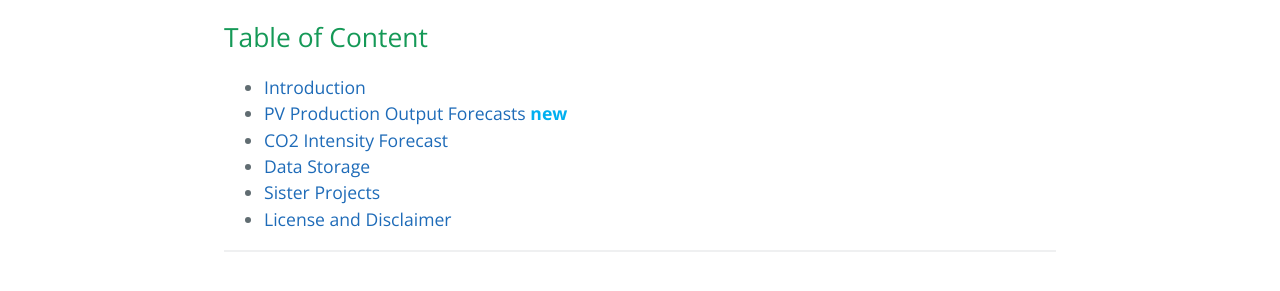
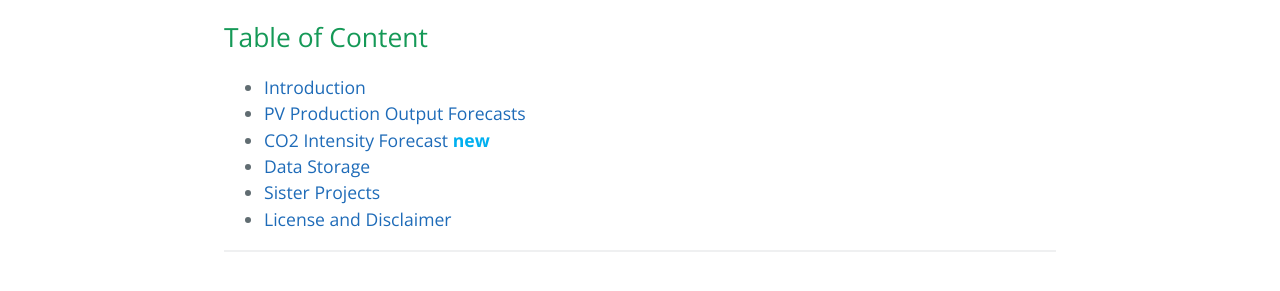
Before and after one commit to StefaE/PVForecast, a Jekyll site: the page built from docs/index.md, in a window 1280 px wide and 900 px high. Shown: the part 396-687 px from the top of the window. Built offline with Jekyll 4.4.1, drawn with Linux system fonts in a browser that asks for light colours.

Commit message:
Update index.md

```diff
--- a/docs/index.md
+++ b/docs/index.md
@@ -12,8 +12,8 @@ Forecasts to optimize electricity consumption for rooftop PV (photo-voltaic) ins
 ## Table of Content
 
   - [Introduction](#introduction)
-  - [PV Production Output Forecasts <span style="color:#00B0F0"><b>new</b></span>](#pv-production-output-forecasts)
-  - [CO2 Intensity Forecast](#co2-intensity-forecast)
+  - [PV Production Output Forecasts](#pv-production-output-forecasts)
+  - [CO2 Intensity Forecast <span style="color:#00B0F0"><b>new</b></span>](#co2-intensity-forecast)
   - [Data Storage](#data-storage)
   - [Sister Projects](#sister-projects)
   - [License and Disclaimer](#license-and-disclaimer)
```
